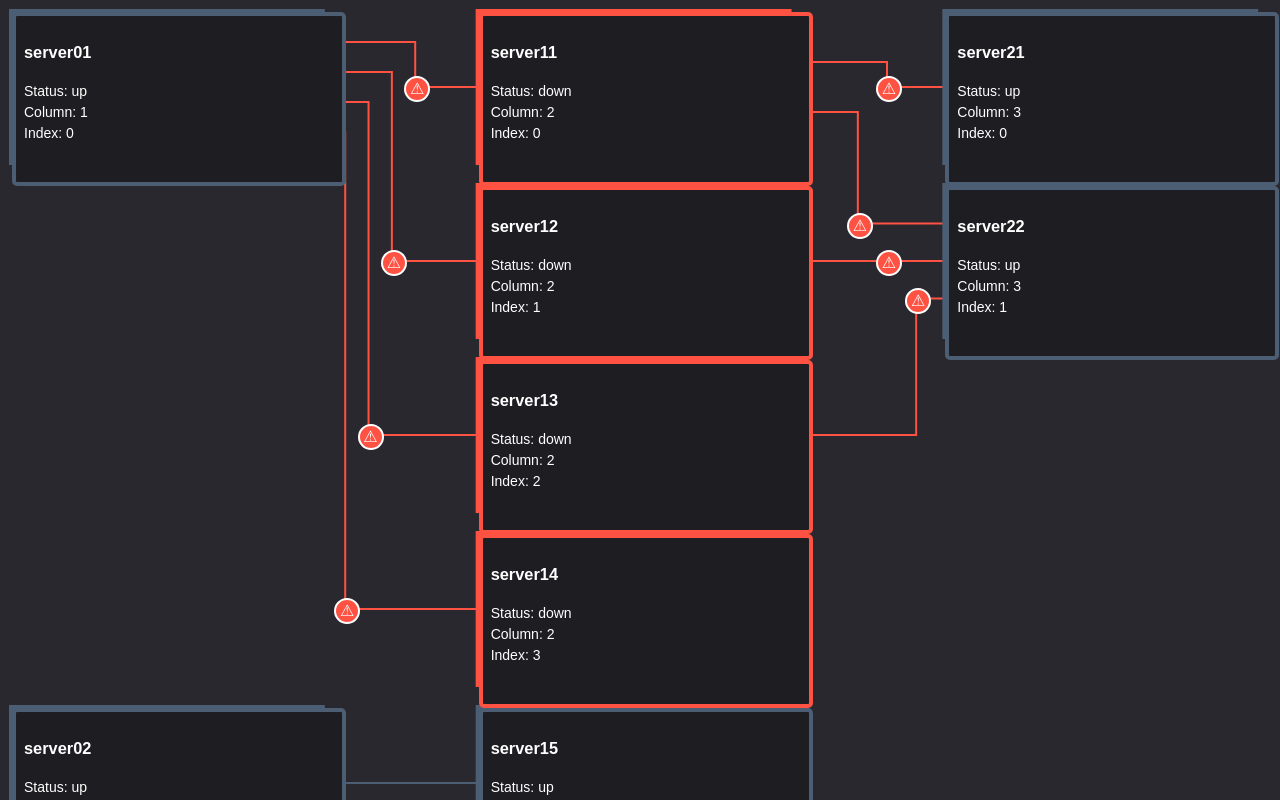
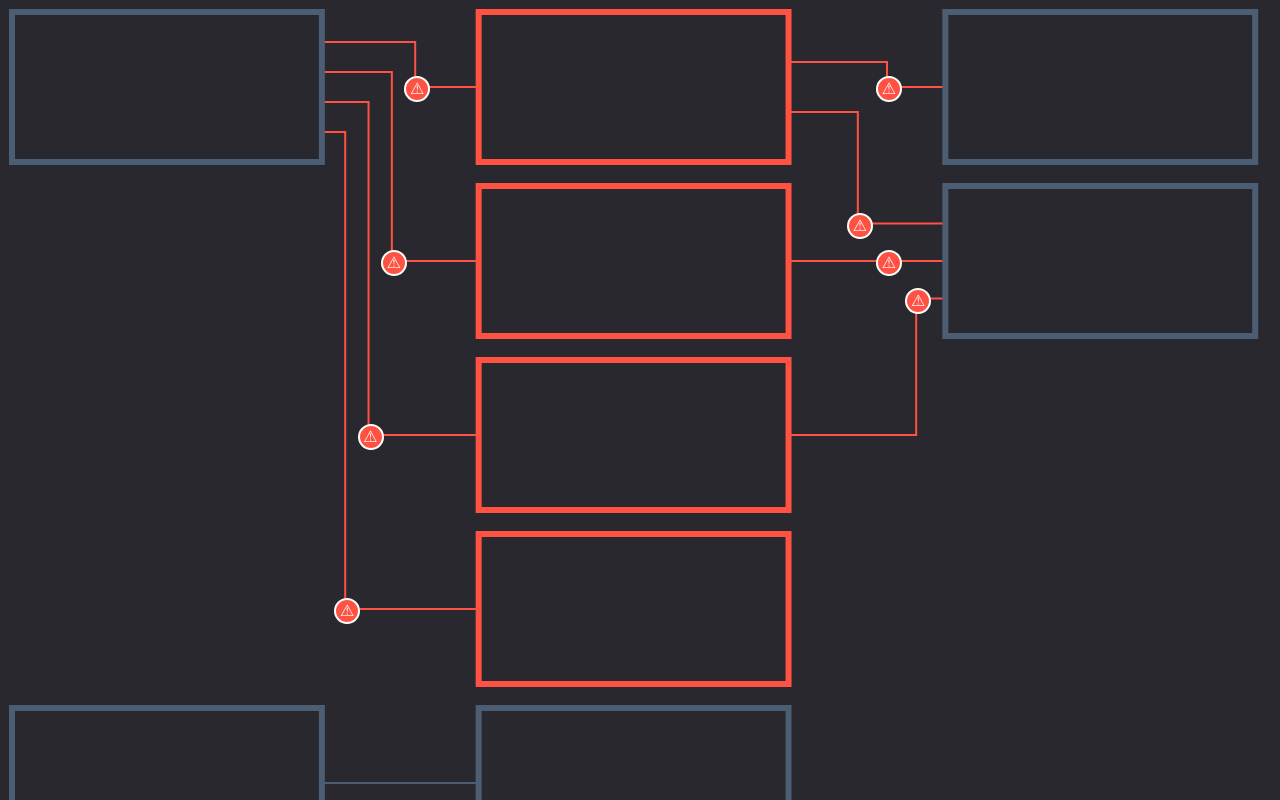
Before and after one commit to wedwu/REACT, a React (Vite) app in the folder dashboard/: page / in a window 1280 px wide. Shown: the top 800 px of the page. Built offline with nearby package versions, Linux system fonts and the light colour scheme.

Commit message:
next commit

```diff
--- a/dashboard/src/components/BoxLayer.jsx
+++ b/dashboard/src/components/BoxLayer.jsx
@@ -1,61 +1,90 @@
-import { useEffect, useRef } from "react";
+// src/components/BoxLayer.jsx
 
-export default function BoxLayer({ boxes, onBoxResize }) {
-  return (
-    <>
-      {boxes.map(box => (
-        <MeasuredBox
-          key={box.id}
-          box={box}
-          onBoxResize={onBoxResize}
-        />
-      ))}
-    </>
-  );
-}
+import React from "react";
 
-function MeasuredBox({ box, onBoxResize }) {
-  const ref = useRef(null);
-
-  useEffect(() => {
-    if (!ref.current) return;
-
-    const el = ref.current;
-
-    const observer = new ResizeObserver(entries => {
-      for (const entry of entries) {
-        onBoxResize(box.id, entry.contentRect);
-      }
-    });
-
-    observer.observe(el);
-
-    // call immediately once
-    onBoxResize(box.id, el.getBoundingClientRect());
-
-    return () => observer.disconnect();
-  }, [box.id, onBoxResize]);
+export default function BoxLayer({ cells = [], layoutVariant }) {
+  const renderCell = (content) => {
+    if (!content) return null; // FIX: Prevent blank renders
 
     return (
       <div
-      ref={ref}
-      className="dynamic-box"
         style={{
-        left: box.x,
-        top: box.y,
-        width: box.w,
-        height: box.h,
-        border: `4px solid ${
-          box.status === "down" ? "#ff5242" : "#4c5e74"
-        }`
+          background: "#1e1d22",
+          borderRadius: 6,
+          padding: 8,
+          minHeight: 100,
+          overflow: "hidden",
+          width: "100%",
+          height: "100%",
         }}
       >
-      <h3>{box.id}</h3>
-      <p>
-        Status: {box.status}<br />
-        Column: {box.colIndex + 1}<br />
-        Index: {box.index}
-      </p>
+        {content}
       </div>
     );
+  };
+
+  const renderLayoutBody = () => {
+    switch (layoutVariant) {
+      case "1x1":
+        return (
+          <div style={{ display: "flex", gap: 8 }}>
+            <div style={{ flex: 1 }}>{renderCell(cells[0])}</div>
+          </div>
+        );
+
+      case "2col-25-right":
+        return (
+          <div style={{ display: "flex", gap: 8 }}>
+            <div style={{ flex: 3 }}>{renderCell(cells[0])}</div>
+            <div style={{ flex: 1 }}>{renderCell(cells[1])}</div>
+          </div>
+        );
+
+      case "4col-2row-special":
+        return (
+          <div style={{ display: "flex", flexDirection: "column", gap: 8 }}>
+
+            <div style={{ display: "flex", gap: 8 }}>
+              <div style={{ flex: 3 }}>{renderCell(cells[0])}</div>
+              <div style={{ flex: 1 }}>{renderCell(cells[1])}</div>
+            </div>
+
+            <div style={{ display: "flex", gap: 8 }}>
+              <div style={{ flex: 1 }}>{renderCell(cells[2])}</div>
+              <div style={{ flex: 1 }}>{renderCell(cells[3])}</div>
+              <div style={{ flex: 1 }}>{renderCell(cells[4])}</div>
+              <div style={{ flex: 1 }}>{renderCell(cells[5])}</div>
+            </div>
+
+          </div>
+        );
+
+      case "2x2-right-25":
+        return (
+          <div style={{ display: "flex", gap: 8 }}>
+            <div style={{ flex: 3 }}>{renderCell(cells[0])}</div>
+            <div style={{ flex: 1, display: "flex", flexDirection: "column", gap: 8 }}>
+              <div style={{ flex: 1 }}>{renderCell(cells[1])}</div>
+              <div style={{ flex: 1 }}>{renderCell(cells[2])}</div>
+            </div>
+          </div>
+        );
+
+      case "2x2-right-33":
+        return (
+          <div style={{ display: "flex", gap: 8 }}>
+            <div style={{ flex: 2 }}>{renderCell(cells[0])}</div>
+            <div style={{ flex: 1, display: "flex", flexDirection: "column", gap: 8 }}>
+              <div style={{ flex: 1 }}>{renderCell(cells[1])}</div>
+              <div style={{ flex: 1 }}>{renderCell(cells[2])}</div>
+            </div>
+          </div>
+        );
+
+      default:
+        return null;
     }
+  };
+
+  return <div style={{ width: "100%", height: "100%" }}>{renderLayoutBody()}</div>;
+}
--- a/dashboard/src/components/DiagramContainer.jsx
+++ b/dashboard/src/components/DiagramContainer.jsx
@@ -1,24 +1,31 @@
-import { useMemo, useState, useCallback } from "react";
-import { calculateLayout } from "../utils/layoutEngine";
+// src/components/DiagramContainer.jsx
+
+import React, { useMemo } from "react";
 import CanvasLayer from "./CanvasLayer";
 import BoxLayer from "./BoxLayer";
 import ElbowIcons from "./ElbowIcons";
 
-export default function DiagramContainer({ config }) {
-  const [boxSizes, setBoxSizes] = useState({}); // { id: {w,h} }
+import { calculateLayout } from "../utils/layoutEngine";
+import { diagramConfig } from "../config/diagramConfig";
 
-  // Called by BoxLayer when a box resizes
-  const handleBoxResize = useCallback((id, rect) => {
-    setBoxSizes(prev => {
-      const next = { ...prev, [id]: { w: rect.width, h: rect.height } };
-      return next;
-    });
+export default function DiagramContainer({ layoutVariant }) {
+
+  const layout = useMemo(() => {
+    return calculateLayout(diagramConfig, 1400);
   }, []);
 
-  // Build layout using REAL box heights (if available)
-  const layout = useMemo(() => {
-    return calculateLayout(config, 1400, boxSizes);
-  }, [config, boxSizes]);
+  // FIX: Build cells directly from diagramConfig, not layout
+  const cells = diagramConfig.columns.flatMap(col =>
+    col.boxes.map((box) => (
+      <div key={box.id} style={{ width: "100%", height: "100%" }}>
+        <h3 style={{ margin: 0, paddingBottom: 4 }}>{box.id}</h3>
+        <p style={{ margin: 0, fontSize: 12 }}>
+          Status: {box.status}
+        </p>
+      </div>
+    ))
+  );
+
 
   return (
     <div
@@ -26,15 +33,15 @@ export default function DiagramContainer({ config }) {
         position: "relative",
         width: 1400,
         height: layout.canvasHeight,
-        margin: "0 auto"
+        margin: "0 auto",
       }}
     >
-      <CanvasLayer config={config} layout={layout} />
-      <BoxLayer
-        boxes={layout.boxes}
-        onBoxResize={handleBoxResize}
-      />
-      <ElbowIcons config={config} layout={layout} />
+      <CanvasLayer config={diagramConfig} layout={layout} />
+
+      {/* FIX: Pass cells down to BoxLayer */}
+      <BoxLayer cells={cells} layoutVariant={layoutVariant} />
+
+      <ElbowIcons config={diagramConfig} layout={layout} />
     </div>
   );
 }
--- a/dashboard/src/config/diagramConfig.js
+++ b/dashboard/src/config/diagramConfig.js
@@ -3,27 +3,27 @@ export const diagramConfig = {
     {
       color: '#29282e',
       boxes: [
-        { id: 'server01', status: 'up' },
-        { id: 'server02', status: 'up' },
-        { id: 'server03', status: 'up' }
+        { id: 'server01', status: 'up', layoutVariant: '1x1' },
+        { id: 'server02', status: 'up', layoutVariant: '1x1' },
+        { id: 'server03', status: 'up', layoutVariant: '1x1' }
       ]
     },
     {
       color: '#29282e',
       boxes: [
-        { id: 'server11', status: 'down' },
-        { id: 'server12', status: 'down' },
-        { id: 'server13', status: 'down' },
-        { id: 'server14', status: 'down' },
-        { id: 'server15', status: 'up' },
-        { id: 'server16', status: 'up' }
+        { id: 'server11', status: 'down', layoutVariant: '1x1' },
+        { id: 'server12', status: 'down', layoutVariant: '1x1' },
+        { id: 'server13', status: 'down', layoutVariant: '1x1' },
+        { id: 'server14', status: 'down', layoutVariant: '1x1' },
+        { id: 'server15', status: 'up', layoutVariant: '1x1' },
+        { id: 'server16', status: 'up', layoutVariant: '1x1' }
       ]
     },
     {
       color: '#29282e',
       boxes: [
-        { id: 'server21', status: 'up' },
-        { id: 'server22', status: 'up' }
+        { id: 'server21', status: 'up', layoutVariant: '1x1' },
+        { id: 'server22', status: 'up', layoutVariant: '1x1' }
       ]
     }
   ],
```
Also changed, not shown: 1 other file (tests, documents, lock files or other folders). Lines whose indentation alone changed are shown as unchanged.
